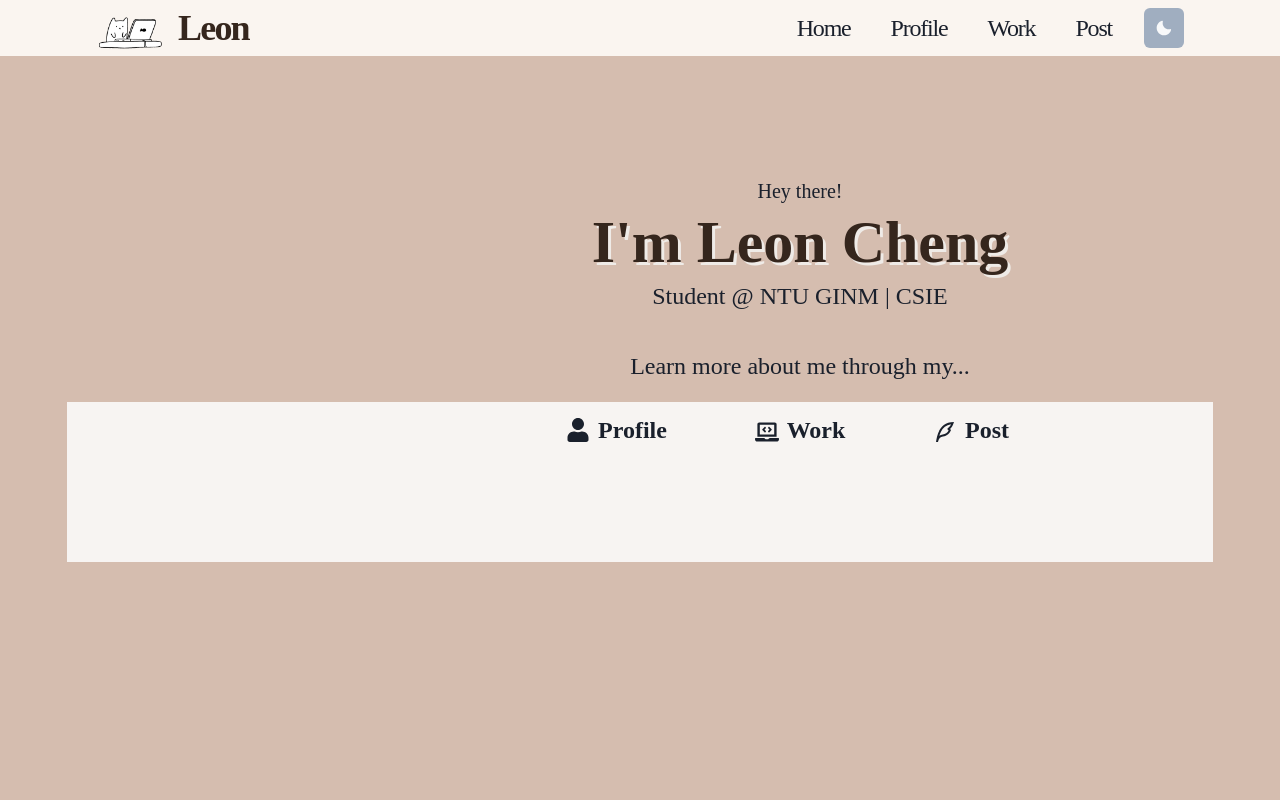
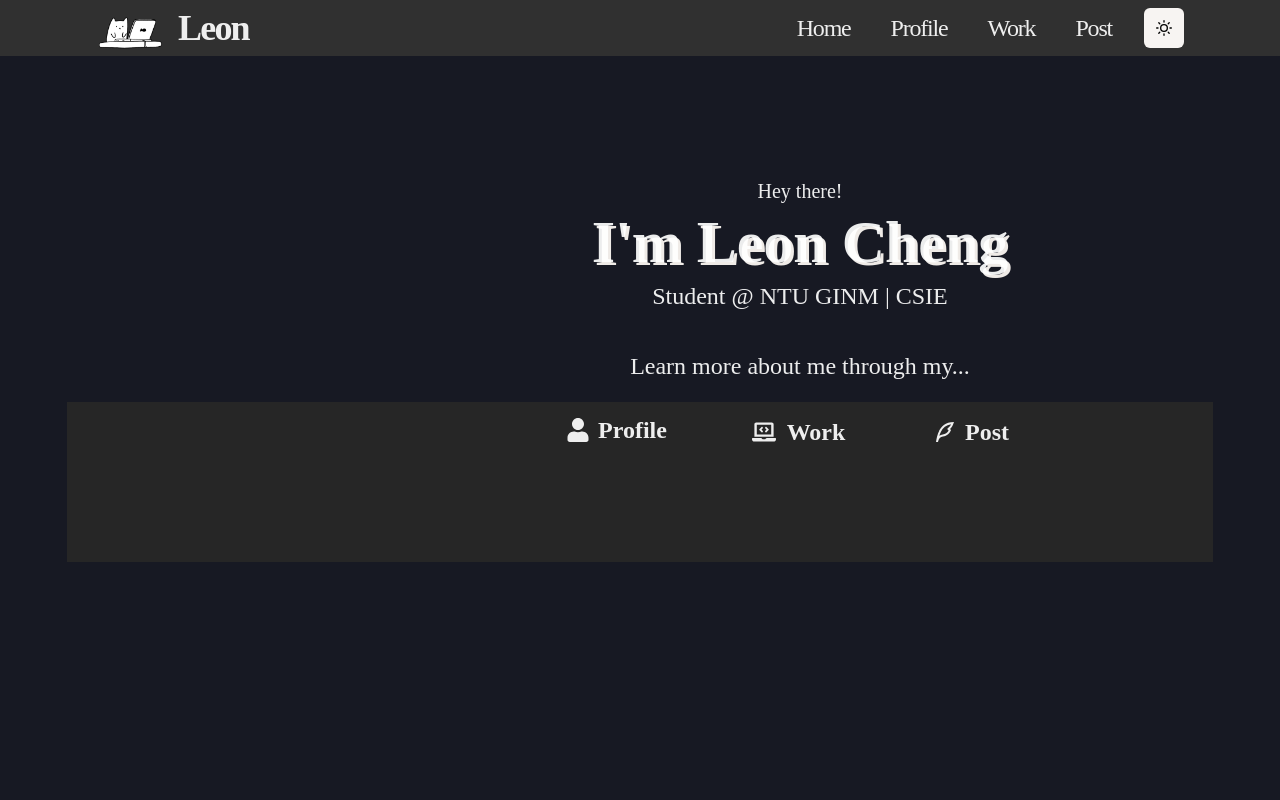
Before and after one commit to Leon-LCC/Personal-website, a Next.js app: page / in a window 1280 px wide. Shown: the top 800 px of the page. Built offline with nearby package versions, Linux system fonts and the light colour scheme; no server answers; a web font is replaced by a local one.

Commit message:
Fix Text Position

```diff
--- a/components/NavigationBar.js
+++ b/components/NavigationBar.js
@@ -36,12 +36,15 @@ const NavigationBar = () => {
                 </Link>
                 <NextLink href='/'>
                     <Button variant="unstyled" size='xl' justifyContent="center" display='flex'>
-                        <Heading fontSize='4xl' letterSpacing={'tighter'} variant='logo' lineHeight='50%' my='10pt'>Leon</Heading>
+                        <Heading fontSize='4xl' letterSpacing={'tighter'} variant='logo' lineHeight='100%' my='4pt'>Leon</Heading>
                     </Button>
                 </NextLink>
             </HStack >
+
             <Spacer />
+
             <IconButton aria-label="Theme" bg={useColorModeValue("gray.400", "#F7F4F2")} color={useColorModeValue("whiteAlpha.900", "black")} colorScheme={useColorModeValue("black", "black")} icon={useColorModeValue(<MoonIcon />, <SunIcon />)} onClick={toggleColorMode} display={{ base: 'flex', md: 'none' }} mr='15pt'/>
+
             <Box  display={{ base: 'flex', md: 'none' }} bg={useColorModeValue("#faf5f0", "#303030")}>
                 <Menu>
                     <MenuButton as={IconButton} icon={<HamburgerIcon />} variant='outline' aria-label='Options' bg={useColorModeValue("#faf5f0", "#303030")}>
@@ -62,6 +65,7 @@ const NavigationBar = () => {
                     </MenuList>
                 </Menu>
             </Box>
+
             <HStack spacing={6} display={{ base: 'none', md: 'flex' }}>
                 <Button variant='route' size='xs' height={{base: '40px'}}>
                     <NextLink href='/'>
@@ -85,6 +89,7 @@ const NavigationBar = () => {
                 </Button>
                 <IconButton aria-label="Theme" bg={useColorModeValue("gray.400", "#F7F4F2")} color={useColorModeValue("whiteAlpha.900", "black")} colorScheme={useColorModeValue("black", "black")} icon={useColorModeValue(<MoonIcon />, <SunIcon />)} onClick={toggleColorMode} />
             </HStack >
+
         </Flex>
     )
 }
--- a/lib/theme.js
+++ b/lib/theme.js
@@ -14,8 +14,8 @@ const styles = {
 };
 
 const config = {
-    initialColorMode: "light",
-    useSystemColorMode: false,
+    initialColorMode: "dark",
+    useSystemColorMode: true,
 };
 
 const components = {
--- a/pages/index.js
+++ b/pages/index.js
@@ -136,20 +136,22 @@ const HomePage = ({}) => {
                         </GridItem>
                         <GridItem rowSpan={1} colSpan={1} justifyContent='Right' alignItems='Center' display='flex'>
                             <Link href='/#profile'>
-                                <Button leftIcon={<FaUser />} w='100%' display='flex' variant='solid3' size={{base:'md', lg:'lg'}} fontSize={{ base: "xl", lg: "2xl"}}> Profile </Button>
+                                <Button leftIcon={<FaUser />} w='100%' display='flex' variant='solid3' size={{base:'md', lg:'lg'}} fontSize={{ base: "xl", lg: "2xl"}}>
+                                    <Text my='20pt'>Profile</Text>
+                                </Button>
                             </Link>
                         </GridItem>
                         <GridItem rowSpan={1} colSpan={1} justifyContent='Center' alignItems='Center' display='flex'>
                             <Link href='/work'>
                                 <Button leftIcon={<FaLaptopCode />} w='100%' display='flex' variant='solid3' size={{base:'md', lg:'lg'}} fontSize={{ base: "xl", lg: "2xl"}} pt='1'>
-                                    <Text mb='1'>Work</Text>
+                                    <Text mx='2pt' my='20pt'>Work</Text>
                                 </Button>
                             </Link>
                         </GridItem>
                         <GridItem rowSpan={1} colSpan={1} justifyContent='Left' alignItems='Center' display='flex'>
                             <Link href='/post'>
                                 <Button leftIcon={<RiQuillPenLine/>} w='100%' display='flex' variant='solid3' size={{base:'md', lg:'lg'}} fontSize={{ base: "xl", lg: "2xl"}} pt='1'>
-                                    <Text mb='1'>Post</Text>
+                                    <Text my='20pt'>Post</Text>
                                 </Button>
                             </Link>
                         </GridItem>
```
